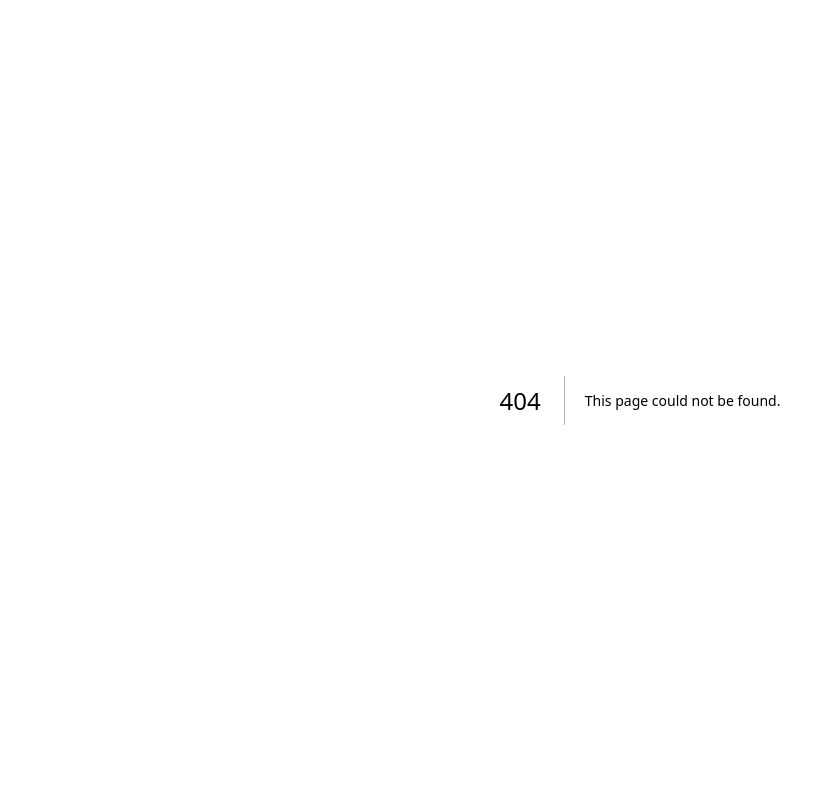
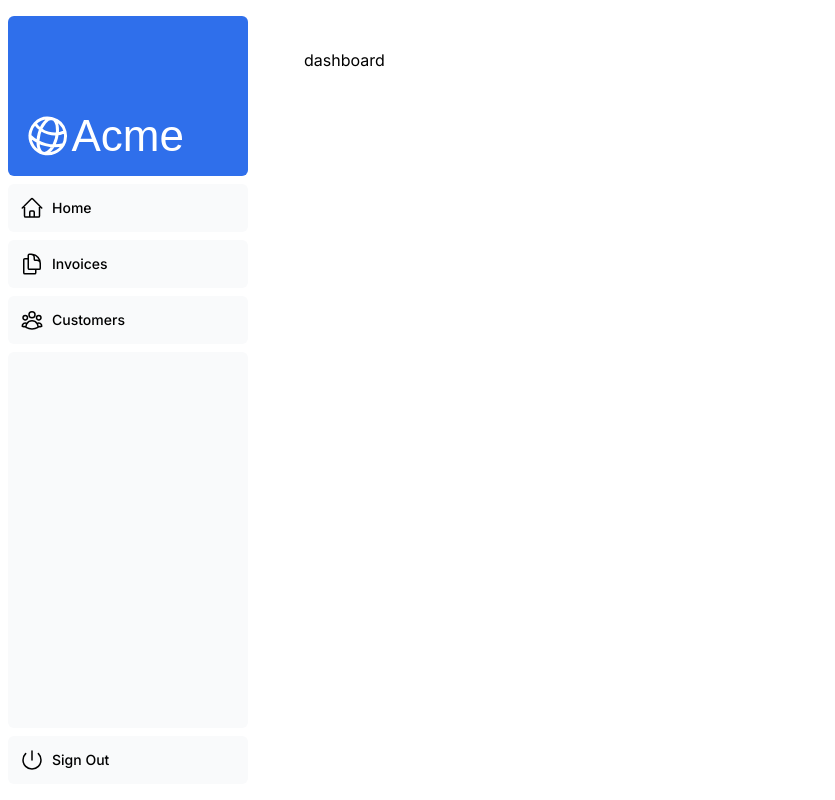
Before and after one commit to prachanda482244/learn-next-js-docs, a Next.js app in the folder nextjs-dashboard/: page /dashboard in a window 1280 px wide. Before the commit this address had no page. Shown: the whole page, without its empty margins (0-835 px from the left). Built offline with nearby package versions, Linux system fonts and the light colour scheme; a web font is replaced by a local one.

Commit message:
layout and navigation in next js

```diff
--- /dev/null
+++ b/nextjs-dashboard/app/dashboard/customers/page.tsx
@@ -0,0 +1,3 @@
+export default function CustomerPage (){
+    return <p>Customer page</p>
+}
--- /dev/null
+++ b/nextjs-dashboard/app/dashboard/invoices/page.tsx
@@ -0,0 +1,7 @@
+const InvoicesPage = () => {
+  return (
+    <p>Invoice page</p>
+  )
+}
+
+export default InvoicesPage
--- /dev/null
+++ b/nextjs-dashboard/app/dashboard/layout.tsx
@@ -0,0 +1,13 @@
+import SideNav from "@/app/ui/dashboard/sidenav"
+const Layout = ({children}:{children:React.ReactNode}) => {
+  return (
+    <div className="flex h-screen flex-col md:flex-row md:overflow-hidden">
+    <div className="w-full flex-none md:w-64">
+      <SideNav />
+    </div>
+    <div className="flex-grow p-6 md:overflow-y-auto md:p-12">{children}</div>
+  </div>
+  )
+}
+
+export default Layout
--- /dev/null
+++ b/nextjs-dashboard/app/dashboard/page.tsx
@@ -0,0 +1,9 @@
+const Dashboardpage = () => {
+  return (
+    <p>
+      dashboard
+    </p>
+  )
+}
+
+export default Dashboardpage
```
